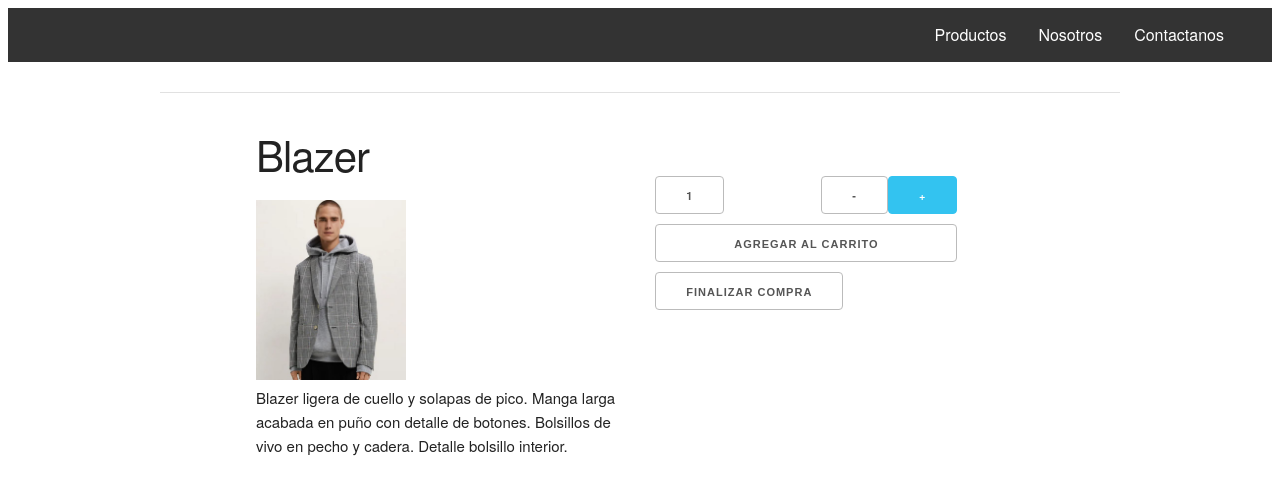
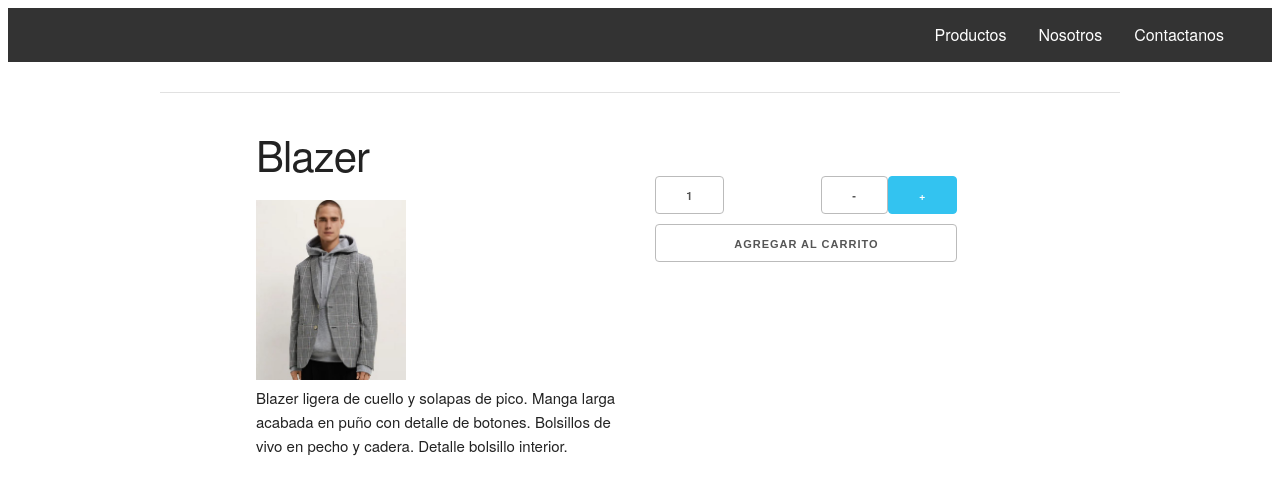
Before and after one commit to carlosvelasquezweb/Xanakena, a React (Create React App) app: page /item/001 in a window 1280 px wide. Shown: the top 494 px of the page. Built offline with nearby package versions, Linux system fonts and the light colour scheme; a small style sheet from the web is missing.

Commit message:
Finalizar compra

```diff
--- a/src/App.js
+++ b/src/App.js
@@ -8,7 +8,7 @@ import Cart from "./components/Cart";
 import CartIcon from "./components/CartIcon";
 import { BrowserRouter, Switch, Route } from "react-router-dom";
 
-function App() {
+const App = () => {
   return (
     <BrowserRouter>
       <NavBar />
--- a/src/components/ItemCount.js
+++ b/src/components/ItemCount.js
@@ -1,7 +1,7 @@
 import React, { useState } from "react";
 
 
-function ItemCount({ initial, stock, onAdd }) {
+const ItemCount = ({ initial, stock, onAdd }) => {
   const [count, setCount] = useState(Number(initial));
 
   return (
--- a/src/components/ItemDetail.js
+++ b/src/components/ItemDetail.js
@@ -3,23 +3,30 @@ import { Link } from "react-router-dom";
 import ItemCount from "./ItemCount.js";
 import Item from "./Item.js";
 
-function ItemDetail(props) {
+// const Finalizar = (props) => {
+//   const style = {
+//     display: "",
+//   };
+
+//   return (
+
+//       <button style={style}>
+//         {props.text} {props.cantidad}
+//       </button>
+//     </Link>
+//   );
+// };
+
+const ItemDetail = (props) => {
   const [total, setTotal] = useState(null);
 
-  function Finalizar(props) {
-    return (
-      <Link to="/cart/">
-        <button>Finalizar Compra {props.total}</button>
-      </Link>
-    );
-  }
+  const onAdd = (cant) => {
+    setTotal(cant);
 
-  function onAdd(cantidad) {
-    setTotal(cantidad);
+    document.getElementById("itemcontador").innerHTML = `Finalizar compra`;
+    document.getElementById("mostrar").innerHTML = "<Link to='/cart/'><button style={{display:'hidden'}}>Finalizar Compra " + cant + "</button></Link>";
 
-    document.getElementById("itemcontador").innerHTML =
-      'Presiona "finalizar Compra" para ir al carrito';
-  }
+  };
   // console.log("Este es mi estado: " + total);
 
   const key = props.producto[0];
@@ -37,13 +44,14 @@ function ItemDetail(props) {
           <br></br>
           <br></br>
           <ItemCount stock="10" initial="1" onAdd={onAdd} />
-          <div id="mostrar">
-            <Finalizar id="Finalizar" total={total} />
-          </div>
+
+          <Link to={"/cart"}><p id="mostrar"></p></Link>
+            {/* <Finalizar text="Finalizar Compra" cantidad={total} /> */}
+
         </div>
       </div>
     </div>
   );
-}
+};
 
 export default ItemDetail;
--- a/src/components/NavBar.js
+++ b/src/components/NavBar.js
@@ -3,7 +3,7 @@ import './NavBar.css';
 import CartIcon from './CartIcon';
 import {Link} from 'react-router-dom'
 
-function NavBar() {
+const NavBar = () => {
     return <><div className="navbar">
         <CartIcon />
         <Link to="/">Contactanos</Link>
```
